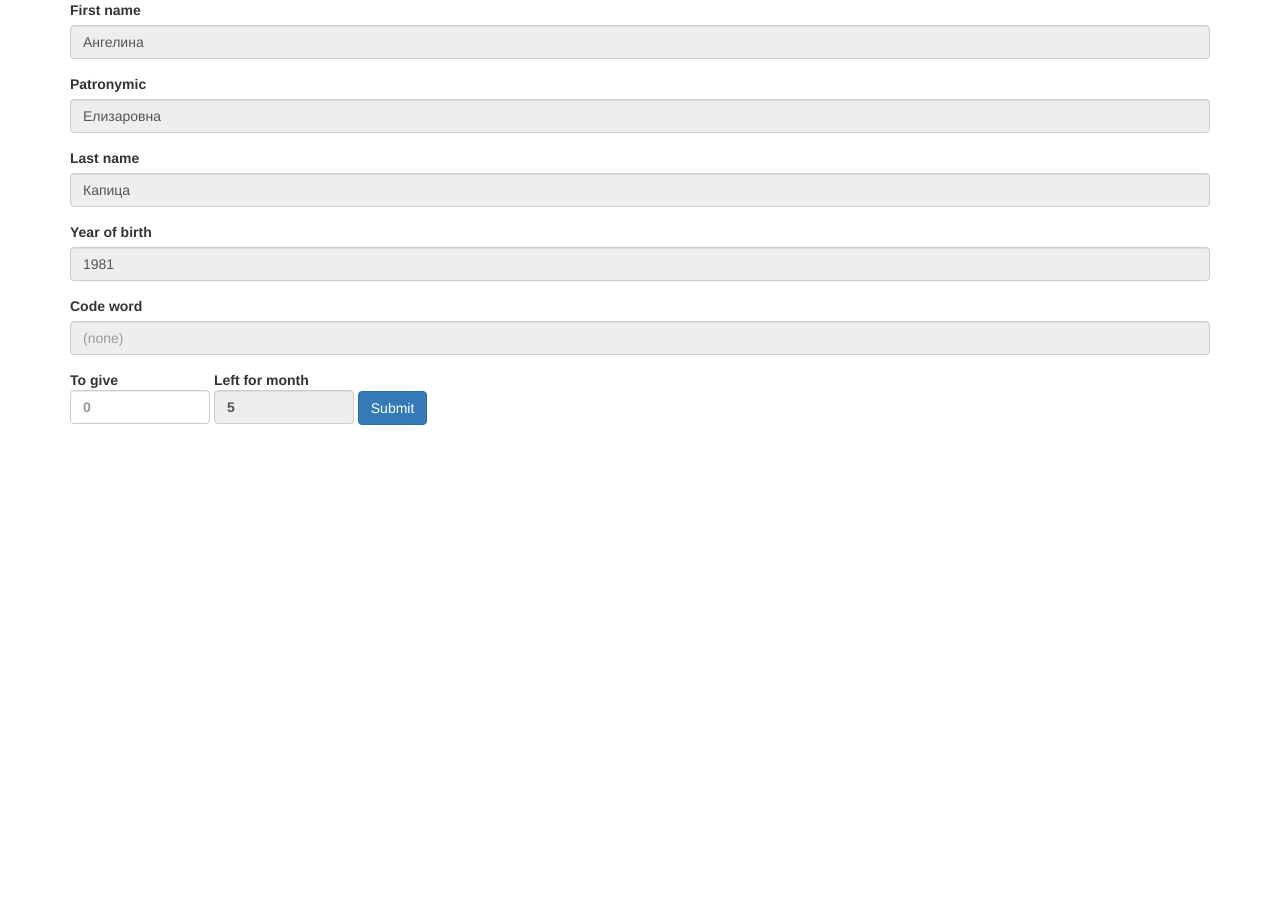
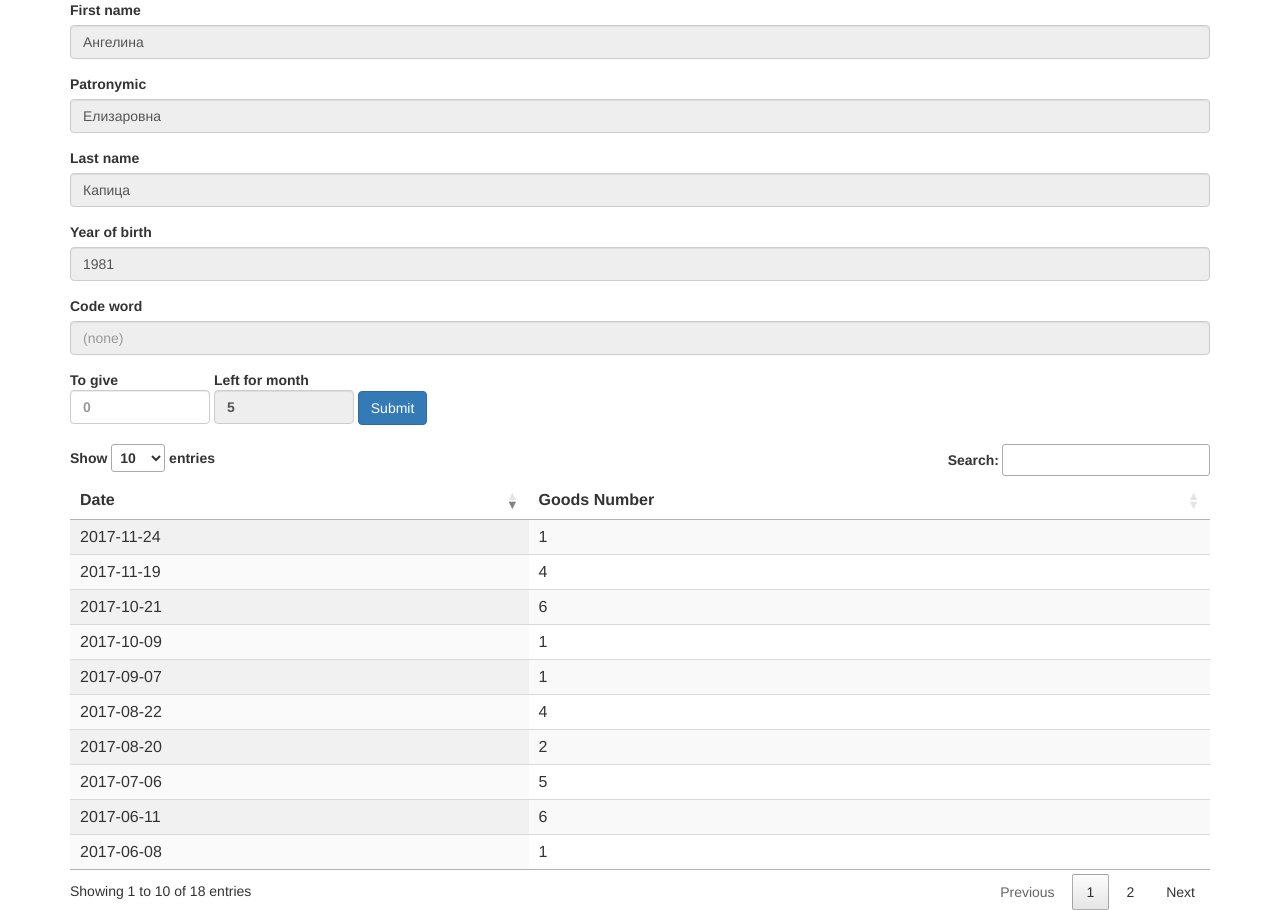
Before and after one commit to ray66rus/giveaway, a Django app: page /giveaway/client_giveaways/1/ in a window 1280 px wide. Before the commit the page ends 425 px from the top, so only its background shows below. Run offline with Django 3.2, Linux system fonts and the light colour scheme; data comes from the database, SQL or seed files in the repository; some libraries are stand-ins or nearby versions.

Commit message:
Giveaways table added

```diff
--- a/giveaway/models.py
+++ b/giveaway/models.py
@@ -65,6 +65,10 @@ class Giveaway(models.Model):
         giveaways = cls.this_month_giveaways(client)
         return reduce(lambda n, g: n + g.goods_number, giveaways, 0)
 
+    @classmethod
+    def giveaways_by_client(cls, client_id):
+        return cls.objects.filter(client__id=client_id)
+
     @staticmethod
     def month_goods_limit():
         return getattr(settings, 'MONTH_GOODS_LIMIT', DEFAULT_MONTH_GOODS_LIMIT)
--- a/giveaway/templates/giveaway/client_giveaways.html
+++ b/giveaway/templates/giveaway/client_giveaways.html
@@ -11,6 +11,25 @@
 
 {% load static %}
 <link rel="stylesheet" type="text/css" href="{% static 'giveaway/main.css' %}" />
+<link rel="stylesheet" type="text/css" href="https://cdn.datatables.net/v/ju-1.11.4/dt-1.10.13/datatables.min.css"/>
+
+<script type="text/javascript" src="https://cdn.datatables.net/v/ju-1.11.4/dt-1.10.13/datatables.min.js"></script>
+
+<script>
+	$(document).ready(function() {
+		$('#giveaways').DataTable({
+			"ajax": {
+				"url" : "{% url 'client_giveaways_list' client_id=client_id %}",
+				"dataSrc": ""
+			},
+			"columns": [
+				{ "data": "date" },
+				{ "data": "goods_number" }
+			],
+			"order": [[ 0, "desc" ]]
+		});
+	})
+</script>
 
 {% block bootstrap3_content %}
 <div class='container'>
@@ -30,5 +49,24 @@
 	</div>
 </form>
 
+<table id="giveaways" class="display" cellspacing="0" width="100%">
+    <thead>
+        <tr>
+            <th>Date</th>
+            <th>Goods Number</th>
+        </tr>
+    </thead>
+    <tbody>
+        <tr>
+            <td>1</td>
+            <td>2</td>
+        </tr>
+        <tr>
+            <td>3</td>
+            <td>4</td>
+        </tr>
+    </tbody>
+</table>
+
 </div>
 {% endblock %}
--- a/giveaway/urls.py
+++ b/giveaway/urls.py
@@ -8,6 +8,7 @@ urlpatterns = [
         url(r'^$', views.index, name='index'),
         url(r'^list$', views.list, name='list'),
         url(r'^client_giveaways/(?P<pk>\w*)/$', views.client_giveaways, name='client_giveaways'),
+        url(r'^giveaways_list/(?P<client_id>\w*)/$', views.giveaways_list_by_client, name='client_giveaways_list'),
         url(r'^find_clients$', views.find_clients, name='find_clients'),
         url(r'^client/add/$', views.CreateClientView.as_view(), name='client_add'),
     ] + static(settings.STATIC_URL, document_root=settings.STATIC_ROOT)
--- a/giveaway/views.py
+++ b/giveaway/views.py
@@ -62,7 +62,15 @@ def client_giveaways(request, pk):
             messages.info(request, _('Giveaway added'))
 
     return render(request, 'giveaway/client_giveaways.html',
-        {'form': form, 'goods_left': max(goods_client_limit, 0)})
+        {'form': form, 'client_id': client.id, 'goods_left': max(goods_client_limit, 0)})
+
+
+def giveaways_list_by_client(request, client_id):
+    res = [{"date": str(r.date), "goods_number": str(r.goods_number)}
+        for r in Giveaway.giveaways_by_client(client_id)
+    ]
+    return HttpResponse(json.dumps(res, ensure_ascii=False),
+        content_type="application/json; charset=utf-8")
 
 
 class CreateClientView(CreateView):
```
